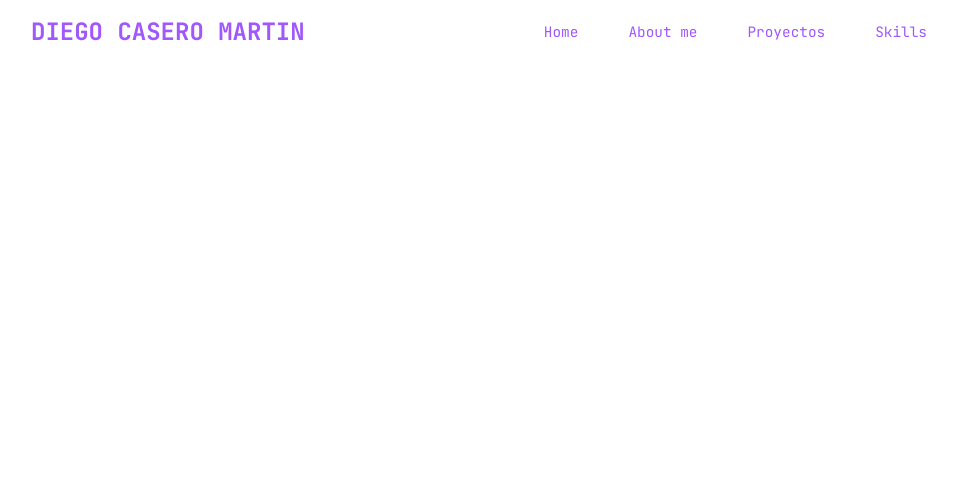
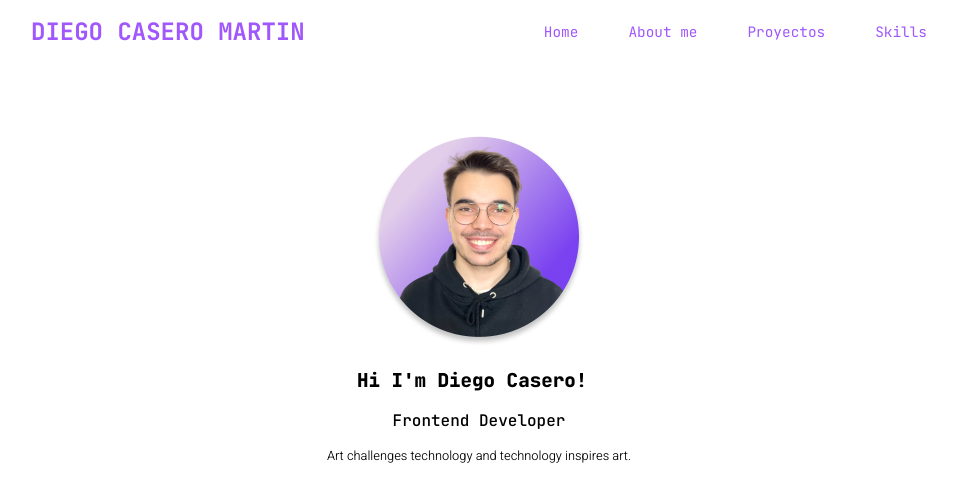
Before and after one commit to imcasero/my-website, a React (Vite) app: page / in a window 1280 px wide. Shown: the top 502 px of the page, without its empty margins (161-1118 px from the left). Built offline with nearby package versions, Linux system fonts and the light colour scheme; the HTML template or start-up script is replaced by a standard one.

Commit message:
feat: home add

```diff
--- a/src/App.tsx
+++ b/src/App.tsx
@@ -1,10 +1,12 @@
+import "./App.css";
 import { Header } from "./components/Header/header.component";
-import './App.css'
+import { Home } from "./components/Home/home.component";
 function App() {
   return (
     <>
       <main>
         <Header />
+        <Home />
       </main>
     </>
   );
--- /dev/null
+++ b/src/components/Home/home.component.tsx
@@ -0,0 +1,16 @@
+import photo from "../../assets/photo.png";
+import css from "./home.module.css";
+export function Home() {
+  return (
+    <section className={css.home} id="home">
+      <img src={photo} alt="profile photo" className={css.img} />
+      <div className={css.title}>
+        <h2>
+          Hi I'm Diego Casero!<span>|</span>
+        </h2>
+        <h3>Frontend Developer</h3>
+        <p>Art challenges technology and technology inspires art.</p>
+      </div>
+    </section>
+  );
+}
--- /dev/null
+++ b/src/components/Home/home.module.css
@@ -0,0 +1,44 @@
+.home{
+    width: 100%;
+    display: flex;
+    flex-direction: column;
+    justify-content: center;
+    align-items: center;
+    height: 60vh;
+}
+.title{
+    color: #000;
+    text-align: center;
+    font-family: JetBrains Mono;
+
+}
+.title h2{
+    font-size: 1.2em;
+    font-weight: 800;
+}
+.title h2 span {
+    font-size: 1.2em;
+    font-weight: 800;
+    color: var(--primary-color);
+    animation: cursorAnimation 1s infinite;
+}
+.title h3{
+    font-size: 1em;
+    font-weight: 500;
+}
+.title p{
+    font-size: 0.8em;
+    font-family: Heebo;
+    font-weight: 300;
+}
+@keyframes cursorAnimation {
+    0% {
+        opacity: 1;
+    }
+    50% {
+        opacity: 0;
+    }
+    100% {
+        opacity: 1;
+    }
+}
--- a/src/index.css
+++ b/src/index.css
@@ -4,6 +4,7 @@
     --background-color: white;
     --primary-color: #A057FC;
     --darkened-primary-color-30: #6E43AF;
+    --lightened-primary-color: #DFA7FF;
 }
 #root{
     width: 100%;
```
Also changed, not shown: src/assets/photo.png (added).
